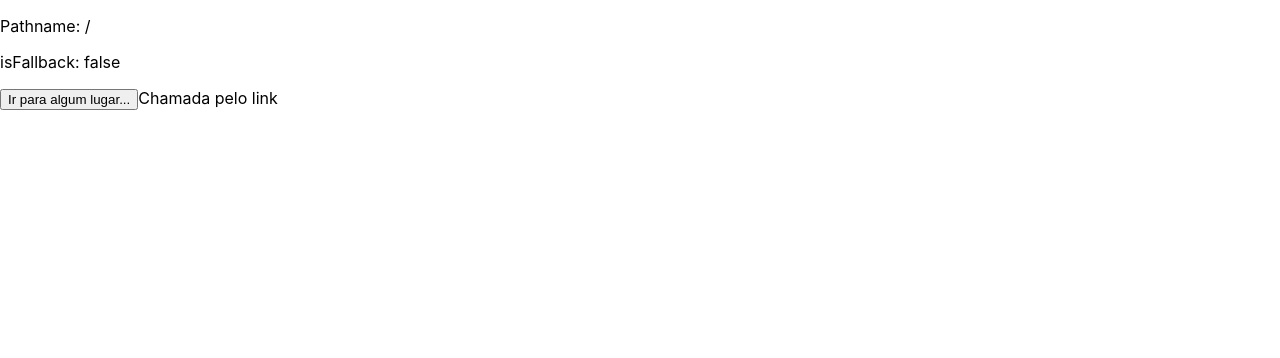
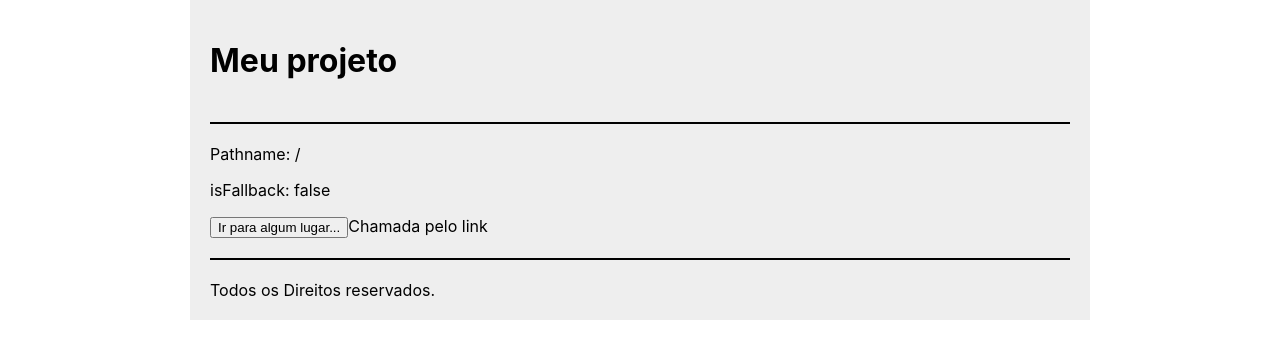
Before and after one commit to natanaelrodrigues/next-first, a Next.js app: page / in a window 1280 px wide. Shown: the top 358 px of the page. Built offline with nearby package versions, Linux system fonts and the light colour scheme.

Commit message:
criação de template

```diff
--- /dev/null
+++ b/components/Layout/Layout.module.css
@@ -0,0 +1,19 @@
+.container{
+    width: 100%;
+    max-width: 900px;
+    margin: auto;
+    background-color: #EEE;
+    padding: 20px;;
+}
+
+.header{
+    border-bottom: 2px solid #000;
+    padding-bottom: 20px;
+    margin-bottom: 20px;
+}
+
+.footer{
+    border-top: 2px solid #000;
+    padding-top: 20px;
+    margin-top: 20px;
+}
--- /dev/null
+++ b/components/Layout/index.tsx
@@ -0,0 +1,22 @@
+import { ReactElement } from "react";
+import styles from './Layout.module.css'
+
+type Props = {
+    children: ReactElement
+};
+
+export const Layout = ({ children }: Props) => {
+    return (
+        <div className={styles.container}>
+            <header className={styles.header}>
+                <h1>Meu projeto</h1>
+            </header>
+            <main >
+                {children}
+            </main>
+            <footer  className={styles.footer}>
+                Todos os Direitos reservados.
+            </footer>
+        </div>
+    );
+}
--- a/pages/_app.tsx
+++ b/pages/_app.tsx
@@ -1,8 +1,13 @@
 import '../styles/globals.css'
 import type { AppProps } from 'next/app'
+import { Layout } from '../components/Layout';
 
 function MyApp({ Component, pageProps }: AppProps) {
-  return <Component {...pageProps} />
+  return (
+    <Layout>
+      <Component {...pageProps} />
+    </Layout>
+  );
 }
 
 export default MyApp
```
